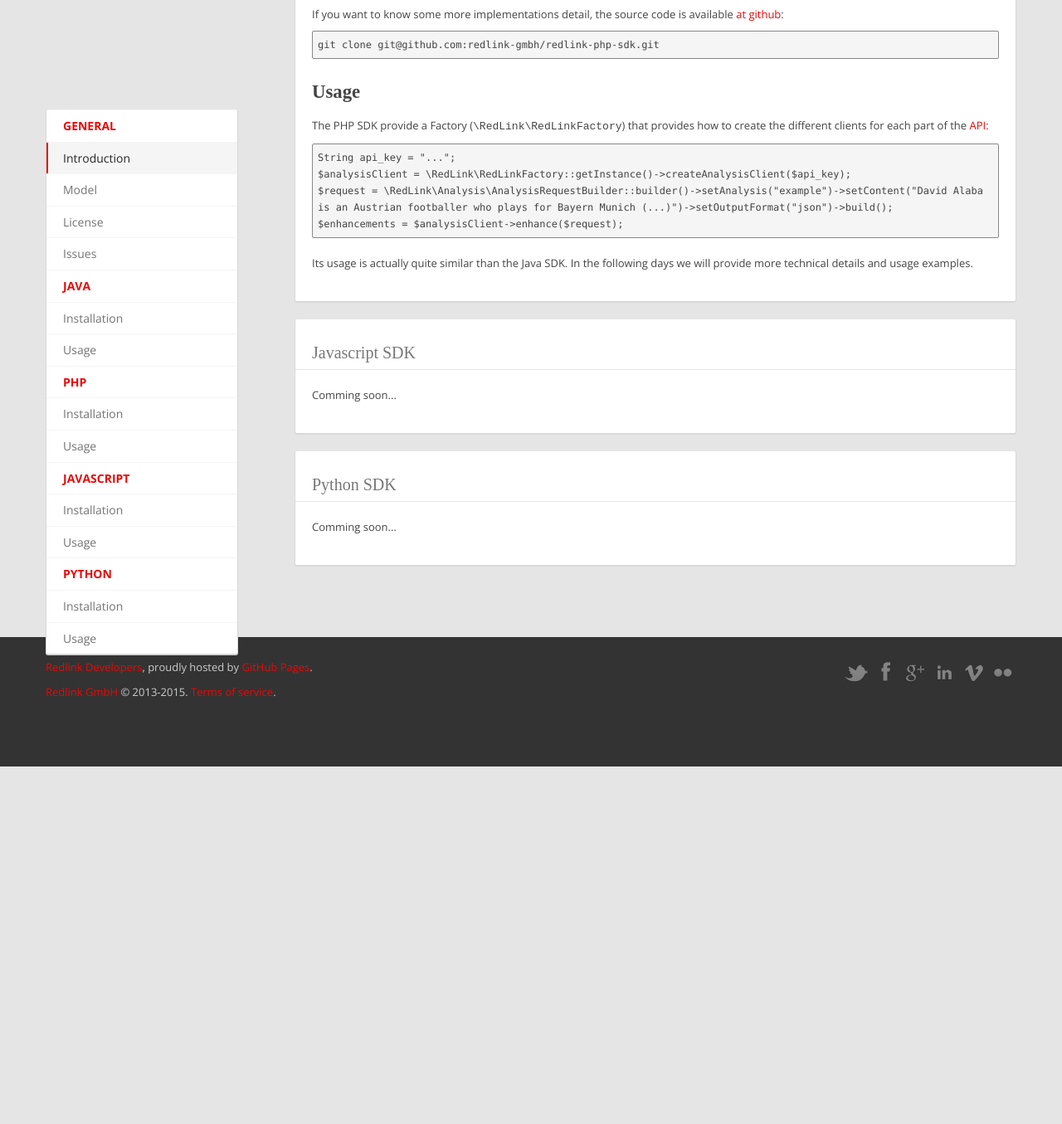
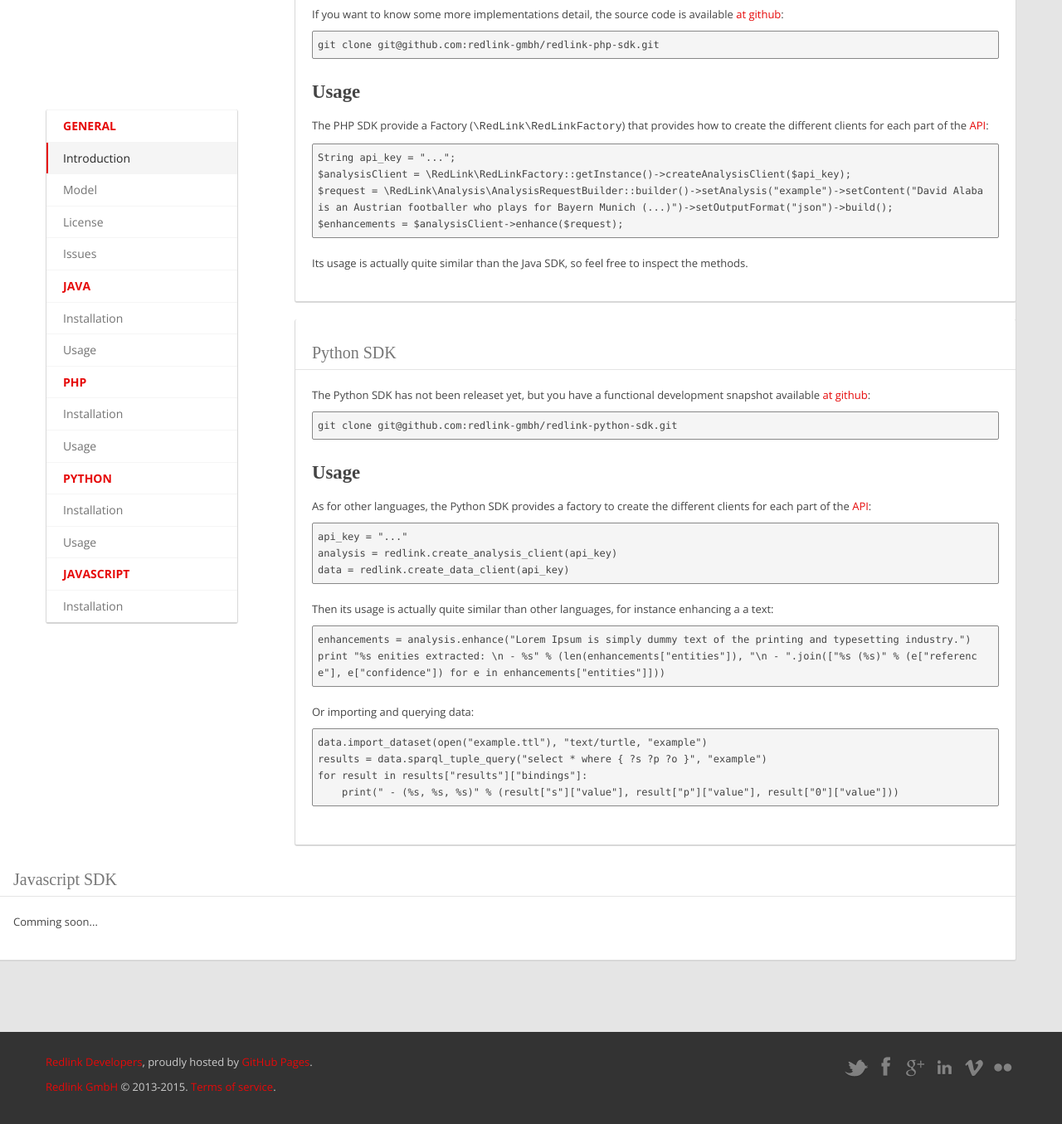
Before and after one commit to redlink-gmbh/redlink-gmbh.github.io, a Jekyll site: the page built from sdk/index.html, in a window 1280 px wide and 1400 px high, scrolled down 2736 px. Shown: the top 1355 px of the window at 83% size. Built offline with Jekyll 4.4.1, drawn with Linux system fonts in a browser that asks for light colours; comment, search, counter and statistics services are not loaded; before the commit the page ends 3660 px from its top, so only the background shows below that.

Commit message:
updated sdk doc

```diff
--- a/sdk/index.html
+++ b/sdk/index.html
@@ -18,12 +18,12 @@ title: SDK
               <li class="nav-header">PHP</li>
               <li><a href="#php">Installation</a></li>
               <li><a href="#php-usage">Usage</a></li>
-              <li class="nav-header">Javascript</li>
-              <li><a href="#js">Installation</a></li>
-              <li><a href="#js-usage">Usage</a></li>
               <li class="nav-header">Python</li>
               <li><a href="#python">Installation</a></li>
               <li><a href="#python-usage">Usage</a></li>
+              <li class="nav-header">Javascript</li>
+              <li><a href="#js">Installation</a></li>
+              <!--<li><a href="#js-usage">Usage</a></li>-->
             </ul>
           </div>
         </div>
@@ -132,7 +132,7 @@ title: SDK
                 </p>
                 <pre class="prettyprint">git clone git@github.com:redlink-gmbh/redlink-java-sdk.git</pre>
 
-                <h3 id="java-usages" class="anchor">Usage</h3>
+                <h3 id="java-usage" class="anchor">Usage</h3>
 
                 <p>
                   The main entry point is provided by an abstract factory
@@ -208,7 +208,7 @@ for (Map&lt;String, RDFNode&gt; result: results) {
 
               <div class="card-body">
 
-                <h3 id="java-installation" class="anchor">Installation</h3>
+                <h3 id="php-installation" class="anchor">Installation</h3>
                 <p>
                   The PHP SDK uses <a href="http://getcomposer.org">Composer</a> as management system. But these
                   initial versions are not being yet deployed in public repositories. So you would need to manually
@@ -232,7 +232,7 @@ for (Map&lt;String, RDFNode&gt; result: results) {
                 </p>
                 <pre class="prettyprint">git clone git@github.com:redlink-gmbh/redlink-php-sdk.git</pre>
 
-                <h3 id="java-usages" class="anchor">Usage</h3>
+                <h3 id="php-usage" class="anchor">Usage</h3>
 
                 <p>
                   The PHP SDK provide a Factory (<span class="tt">\RedLink\RedLinkFactory</span>) that provides
@@ -246,14 +246,63 @@ $enhancements = $analysisClient->enhance($request);</pre>
 
 
                 <p>
-                  Its usage is actually quite similar than the Java SDK. In the following days we will
-                  provide more technical details and usage examples.
+                  Its usage is actually quite similar than the Java SDK, so feel free to inspect the methods.
                 </p>
 
 
               </div>
 
             </div>
+
+            <div class="card">
+
+              <h2 class="card-heading simple" id="python" class="anchor">Python SDK</h2>
+
+              <div class="card-body">
+
+                <p>
+                  The Python SDK has not been releaset yet, but you have a functional development snapshot
+                  available <a href="https://github.com/redlink-gmbh/redlink-php-sdk">at github</a>:
+                </p>
+
+                <pre class="prettyprint">git clone git@github.com:redlink-gmbh/redlink-python-sdk.git</pre>
+
+                <h3 id="python-usage" class="anchor">Usage</h3>
+
+                <p>
+                  As for other languages, the Python SDK provides a factory to create the different clients
+                  for each part of the <a href="../api">API</a>:
+                </p>
+
+                <pre class="prettyprint">api_key = "..."
+analysis = redlink.create_analysis_client(api_key)
+data = redlink.create_data_client(api_key)</pre>
+
+
+                <p>
+                  Then its usage is actually quite similar than other languages, for instance enhancing a a text:
+                </p>
+
+                <pre class="prettyprint">enhancements = analysis.enhance("Lorem Ipsum is simply dummy text of the printing and typesetting industry.")
+print "%s enities extracted: \n - %s" % (len(enhancements["entities"]), "\n - ".join(["%s (%s)" % (e["reference"], e["confidence"]) for e in enhancements["entities"]]))</pre>
+
+
+                <p>
+                  Or importing and querying data:
+                </p>
+
+                <pre class="prettyprint">data.import_dataset(open("example.ttl"), "text/turtle, "example")
+results = data.sparql_tuple_query("select * where { ?s ?p ?o }", "example")
+for result in results["results"]["bindings"]:
+    print(" - (%s, %s, %s)" % (result["s"]["value"], result["p"]["value"], result["0"]["value"]))
+</pre>
+
+
+              </div>
+
+            </div>
+
+          </div>
 
             <div class="card">
 
@@ -268,22 +317,6 @@ $enhancements = $analysisClient->enhance($request);</pre>
               </div>
 
             </div>
-
-            <div class="card">
-
-              <h2 class="card-heading simple" id="python" class="anchor">Python SDK</h2>
-
-              <div class="card-body">
-
-                <p>
-                  Comming soon...
-                </p>
-
-              </div>
-
-            </div>
-
-          </div>
 
         </div>
 
```
